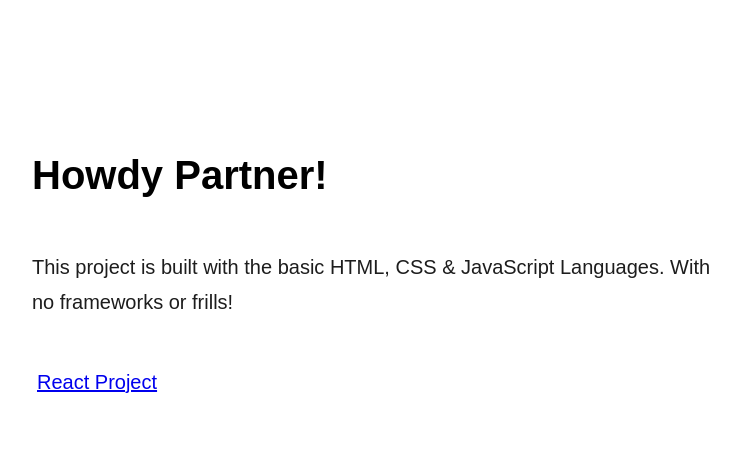
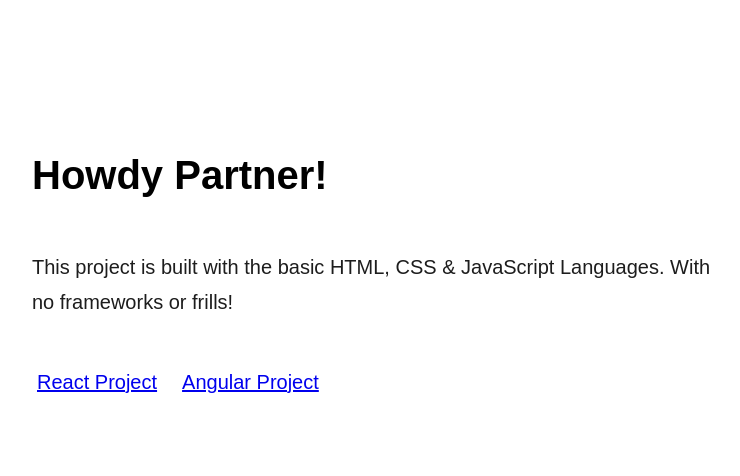
Before and after one commit to benbtf/benbtf, a plain HTML site: page index.html in a window 1280 px wide. Shown: the whole page, without its empty margins (266-1006 px from the left). Drawn offline with Linux system fonts and the light colour scheme.

Commit message:
adds some link updates

```diff
--- a/index.html
+++ b/index.html
@@ -35,6 +35,7 @@
         <div>
             <p>This project is built with the basic HTML, CSS &amp; JavaScript Languages. With no frameworks or frills!</p>
             <a href="https://benbtf.github.io/benbtf_react/">React Project</a>
+            <a href="https://benbtf.github.io/benbtf_angular/">Angular Project</a>
         </div>
     </body>
 </html>
```
